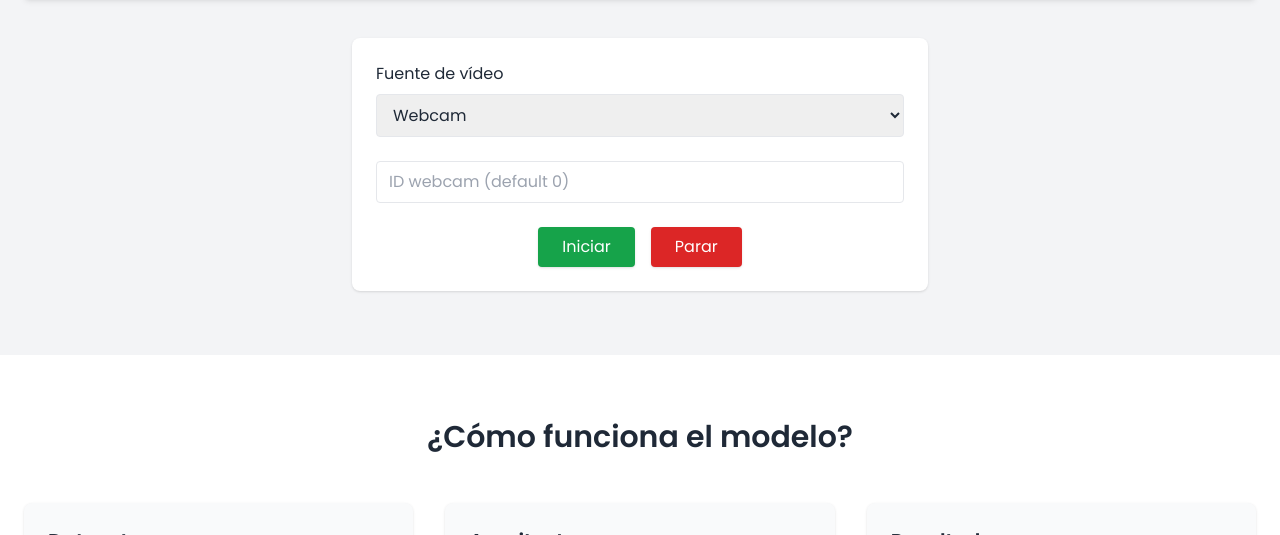
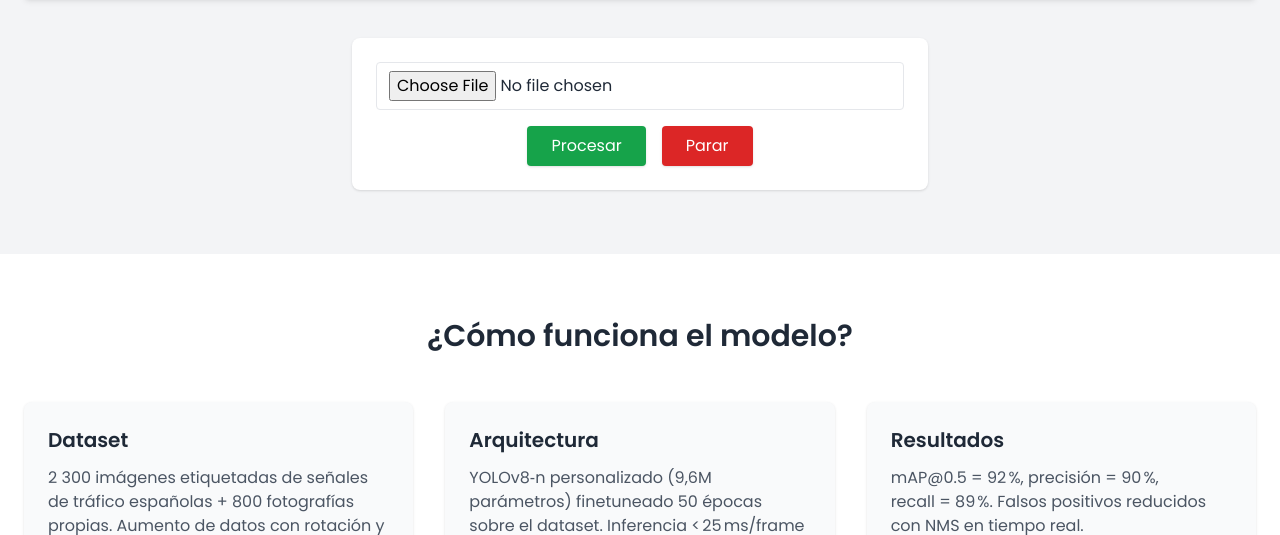
Before and after one commit to Reezo912/YOLO11-for-Traffic-Signal-Detection-In-Real-Time, a plain HTML site: page src/templates/index.html in a window 1280 px wide. Shown: the part 1282-1817 px from the top of the page. Drawn offline with nearby package versions, Linux system fonts and the light colour scheme.

Commit message:
cambios a flask, quitamos webcam

```diff
--- a/src/templates/index.html
+++ b/src/templates/index.html
@@ -28,7 +28,7 @@
   <!-- HERO -->
   <header id="overview" class="container mx-auto px-6 py-20 text-center">
     <h2 class="text-4xl md:text-5xl font-bold mb-6">Proyecto de Detección de Señales</h2>
-    <p class="text-xl text-gray-600 mb-10">Selecciona la fuente de vídeo (webcam, IP o archivo) y observa la detección en vivo.</p>
+    <p class="text-xl text-gray-600 mb-10">Sube un vídeo o imagen y observa la detección en vivo.</p>
     <button id="scrollDemo" class="bg-green-600 text-white px-8 py-3 rounded-lg shadow hover:bg-green-500 transition">Ir a Demo</button>
   </header>
 
@@ -36,43 +36,23 @@
   <section id="demo" class="container mx-auto px-6 py-16">
     <h3 class="text-3xl font-semibold text-center mb-8">Demo</h3>
 
-    <!-- Video placeholder fijo -->
+    <!-- Contenedor de resultado -->
     <div class="flex justify-center">
-      <img id="videoDisplay" src="" alt="Stream" class="w-[1280px] h-[720px] bg-black rounded shadow-md object-contain"/>
+      <img id="display" src="" alt="Vista" class="w-[1280px] h-[720px] bg-black rounded shadow-md object-contain"/>
     </div>
 
-    <!-- Controles -->
-    <div class="mt-10 max-w-xl mx-auto bg-white p-6 rounded-lg shadow space-y-6">
-      <!-- Selector fuente -->
-      <div>
-        <label for="sourceType" class="block mb-2 font-medium">Fuente de vídeo</label>
-        <select id="sourceType" class="w-full border rounded px-3 py-2">
-          <option value="webcam">Webcam</option>
-          <option value="ip">Cámara IP</option>
-          <option value="file">Subir vídeo</option>
-        </select>
-      </div>
+    <!-- Subida -->
+    <div class="mt-10 max-w-xl mx-auto bg-white p-6 rounded-lg shadow space-y-4">
+      <input id="fileInput" type="file" accept="image/*,video/*" class="w-full border rounded px-3 py-2"/>
+      <p id="status" class="text-sm text-gray-600"></p>
 
-      <!-- Campos webcam/IP -->
-      <div id="fileFields" class="space-y-4 hidden">
-        <input id="fileInput" type="file" accept="video/*" class="w-full"/>
-        <p id="uploadStatus" class="text-sm text-gray-600"></p>
-      </div>
-      <div id="webcamFields" class="space-y-4">
-        <input id="camId" type="text" placeholder="ID webcam (default 0)" class="w-full border rounded px-3 py-2"/>
-      </div>
-      <div id="ipFields" class="space-y-4 hidden">
-        <input id="ipAddr" type="text" placeholder="IP:puerto o URL completa" class="w-full border rounded px-3 py-2"/>
-      </div>
-
-
-      <!-- Botones -->
       <div class="flex justify-center gap-4">
-        <button id="startBtn" class="bg-green-600 text-white px-6 py-2 rounded shadow hover:bg-green-500 transition">Iniciar</button>
-        <button id="stopBtn"  class="bg-red-600 text-white  px-6 py-2 rounded shadow hover:bg-red-500 transition">Parar</button>
+        <button id="playBtn" class="bg-green-600 text-white px-6 py-2 rounded shadow">Procesar</button>
+        <button id="stopBtn" class="bg-red-600 text-white px-6 py-2 rounded shadow">Parar</button>
       </div>
     </div>
   </section>
+
 
   <!-- MODEL DESCRIPTION -->
   <section id="model" class="bg-white py-16">
@@ -120,53 +100,32 @@
   </footer>
 </main>
 
-<script>
-  const qs=id=>document.getElementById(id);
-  const videoDisplay=qs('videoDisplay');
-  const sourceType  =qs('sourceType');
-  const camId       =qs('camId');
-  const ipAddr      =qs('ipAddr');
-  const fileInput   =qs('fileInput');
-  const uploadStatus=qs('uploadStatus');
-  const webcamFields=qs('webcamFields');
-  const ipFields    =qs('ipFields');
-  const fileFields  =qs('fileFields');
-  const startBtn=qs('startBtn');
-  const stopBtn =qs('stopBtn');
-  const scrollDemo=qs('scrollDemo');
+  <script>
+    const disp   = document.getElementById('display');
+    const finput = document.getElementById('fileInput');
+    const status = document.getElementById('status');
+    const play   = document.getElementById('playBtn');
+    const stop   = document.getElementById('stopBtn');
+    const scroll = document.getElementById('scrollDemo');
 
-  function toggleFields(){
-    webcamFields.classList.add('hidden');
-    ipFields.classList.add('hidden');
-    fileFields.classList.add('hidden');
-    if(sourceType.value==='file')   fileFields.classList.remove('hidden');
-    if(sourceType.value==='webcam') webcamFields.classList.remove('hidden');
-    if(sourceType.value==='ip')     ipFields.classList.remove('hidden');
-  }
-  sourceType.addEventListener('change',toggleFields);toggleFields();
+    play.onclick = async () => {
+      const f = finput.files[0];
+      if (!f) { alert('Selecciona un archivo'); return; }
+      const fd = new FormData(); fd.append('file', f);
+      status.textContent = 'Subiendo…';
+      try {
+        const r = await fetch('/upload', { method:'POST', body: fd });
+        const j = await r.json();
+        if (j.file) {
+          const url = (f.type.startsWith('video') ? '/video?file=' : '/image?file=') + encodeURIComponent(j.file);
+          disp.src = url;
+          status.textContent = 'Procesando…';
+        } else throw new Error(j.error || 'fallo');
+      } catch(e){ status.textContent = 'Error: '+e.message; }
+    };
 
-  function buildURL(){
-    let url='/video';const p=[];
-    if(sourceType.value==='webcam'){
-      const c=camId.value.trim();if(c) p.push('camera_id='+encodeURIComponent(c));
-    }else if(sourceType.value==='ip'){
-      const ip=ipAddr.value.trim();if(ip) p.push('ip='+encodeURIComponent(ip));
-    }
-    if(p.length) url+='?'+p.join('&');
-    return url;
-  }
-
-  startBtn.addEventListener('click',async()=>{
-    if(sourceType.value==='file'){
-      const f=fileInput.files[0];if(!f) return alert('Selecciona un vídeo');
-      const fd=new FormData();fd.append('video',f);uploadStatus.textContent='Subiendo…';
-      try{const r=await fetch('/upload',{method:'POST',body:fd});const d=await r.json();
-        if(d.file){uploadStatus.textContent='Subido ✔';videoDisplay.src='/video?file='+encodeURIComponent(d.file);}else throw new Error(d.error||'Fallo');
-      }catch(e){uploadStatus.textContent='Error: '+e.message;}
-    }else{videoDisplay.src=buildURL();}
-  });
-  stopBtn.addEventListener('click',()=>videoDisplay.removeAttribute('src'));
-  scrollDemo.addEventListener('click',()=>document.getElementById('demo').scrollIntoView({behavior:'smooth'}));
-</script>
+    stop.onclick = () => disp.removeAttribute('src');
+    scroll.onclick = () => document.getElementById('demo').scrollIntoView({behavior:'smooth'});
+  </script>
 </body>
 </html>
```
Also changed, not shown: 4 other files.
